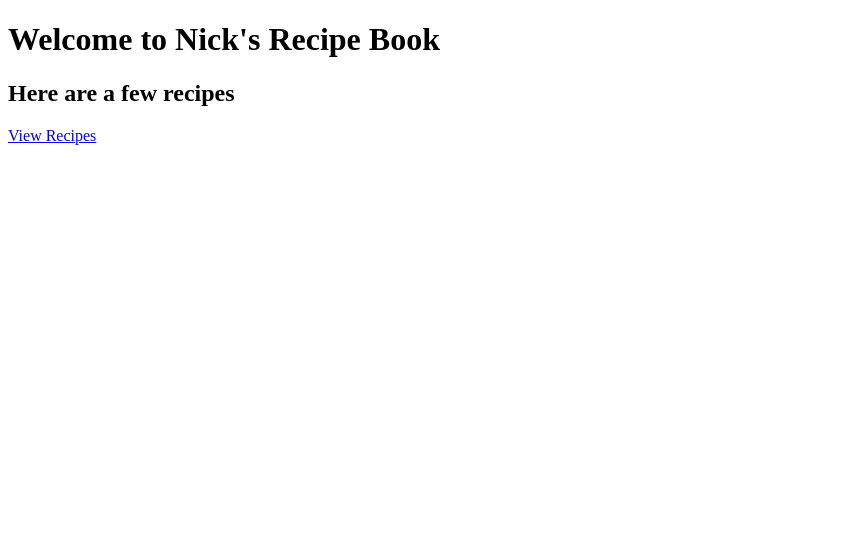
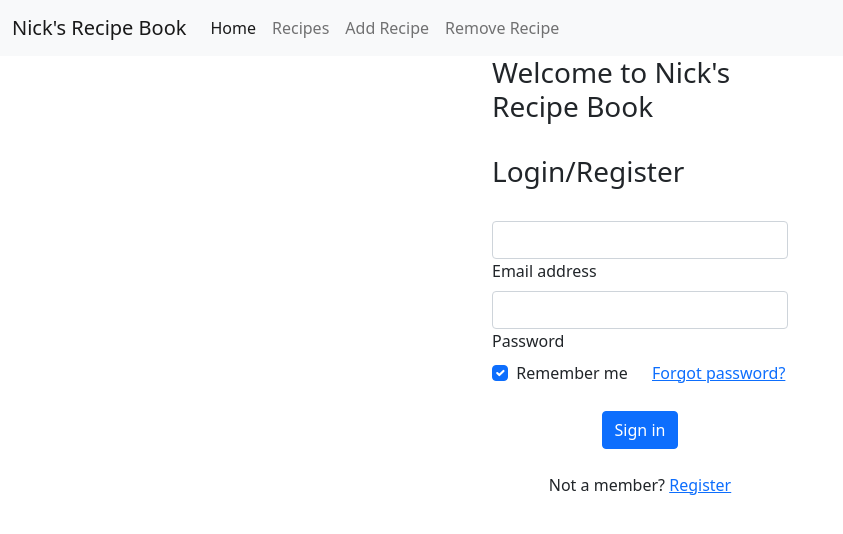
Before and after one commit to nicholasjamesbaker/Nick-CP1895, a Flask app: page / in a window 1280 px wide. Shown: the top 534 px of the page, without its empty margins (0-843 px from the left). Run offline with Flask 2, Linux system fonts and the light colour scheme.

Commit message:
Added Bootstrap styles - Navbar & Login start

```diff
--- a/Project/hello.py
+++ b/Project/hello.py
@@ -9,10 +9,10 @@ app = Flask(__name__)
 def index():
     return render_template("index.html")
 
-@app.route("/photos")
-def photos():
+@app.route("/recipes")
+def recipes():
     images = ["image1.jpg"]
-    return render_template("photos.html", images=images)
+    return render_template("recipes.html", images=images)
 
 
 
--- a/Project/templates/index.html
+++ b/Project/templates/index.html
@@ -1,12 +1,84 @@
 <!DOCTYPE html>
 <html lang="en">
 <head>
+    <link href="https://cdn.jsdelivr.net/npm/bootstrap@5.1.3/dist/css/bootstrap.min.css" rel="stylesheet" integrity="sha384-1BmE4kWBq78iYhFldvKuhfTAU6auU8tT94WrHftjDbrCEXSU1oBoqyl2QvZ6jIW3" crossorigin="anonymous">
     <meta charset="UTF-8">
     <title>hello</title>
 </head>
-<body>
-<h1>Welcome to Nick's Recipe Book</h1>
-<h2>Here are a few recipes</h2>
-<a href="{{ url_for('photos')}}">View Recipes</a>
-</body>
+    <body>
+        <nav class="navbar navbar-expand-lg navbar-light bg-light">
+          <div class="container-fluid">
+            <a class="navbar-brand" href="#">Nick's Recipe Book</a>
+            <button class="navbar-toggler" type="button" data-bs-toggle="collapse" data-bs-target="#navbarNav" aria-controls="navbarNav" aria-expanded="false" aria-label="Toggle navigation">
+              <span class="navbar-toggler-icon"></span>
+            </button>
+            <div class="collapse navbar-collapse" id="navbarNav">
+              <ul class="navbar-nav">
+                <li class="nav-item">
+                  <a class="nav-link active" aria-current="page" href="#">Home</a>
+                </li>
+                <li class="nav-item">
+                  <a class="nav-link" href="{{ url_for('recipes')}}">Recipes</a>
+                </li>
+                <li class="nav-item">
+                  <a class="nav-link" href="#">Add Recipe</a>
+                </li>
+                <li class="nav-item">
+                  <a class="nav-link" href="#">Remove Recipe</a>
+                </li>
+              </ul>
+            </div>
+          </div>
+        </nav>
+
+        <!-- Login system start -->
+        <div class="container w-25">
+          <h3>Welcome to Nick's Recipe Book</h3>
+          <br>
+          <h3>Login/Register</h3>
+          <br>
+            <form>
+                <!-- Email input -->
+                <div class="form-outline">
+                  <input type="email" id="form2Example1" class="form-control" />
+                  <label class="form-label" for="form2Example1">Email address</label>
+                </div>
+
+                <!-- Password input -->
+                <div class="form-outline">
+                  <input type="password" id="form2Example2" class="form-control" />
+                  <label class="form-label" for="form2Example2">Password</label>
+                </div>
+
+                <!-- 2 column grid layout for inline styling -->
+                <div class="row mb-4">
+                  <div class="col d-flex justify-content-center">
+                    <!-- Checkbox -->
+                    <div class="form-check">
+                      <input class="form-check-input" type="checkbox" value="" id="form2Example31" checked />
+                      <label class="form-check-label" for="form2Example31"> Remember me </label>
+                    </div>
+                  </div>
+
+                  <div class="col">
+                    <!-- Simple link -->
+                    <a href="#!">Forgot password?</a>
+                  </div>
+                </div>
+
+                <!-- Submit button -->
+                <div class="text-center">
+                  <button type="button" class="btn btn-primary btn-block mb-4">Sign in</button>
+                </div>
+
+                <!-- Register buttons -->
+                <div class="text-center">
+                  <p>Not a member? <a href="#!">Register</a></p>
+                </div>
+              </form>
+        <!-- Login System End -->
+        </div>
+
+    <script src="https://cdn.jsdelivr.net/npm/bootstrap@5.1.3/dist/js/bootstrap.bundle.min.js" integrity="sha384-ka7Sk0Gln4gmtz2MlQnikT1wXgYsOg+OMhuP+IlRH9sENBO0LRn5q+8nbTov4+1p" crossorigin="anonymous"></script>
+    </body>
 </html>
```
Also changed, not shown: Project/templates/photos.html (deleted, +0 -14 lines), Project/templates/recipes.html (added, +40 -0 lines).
